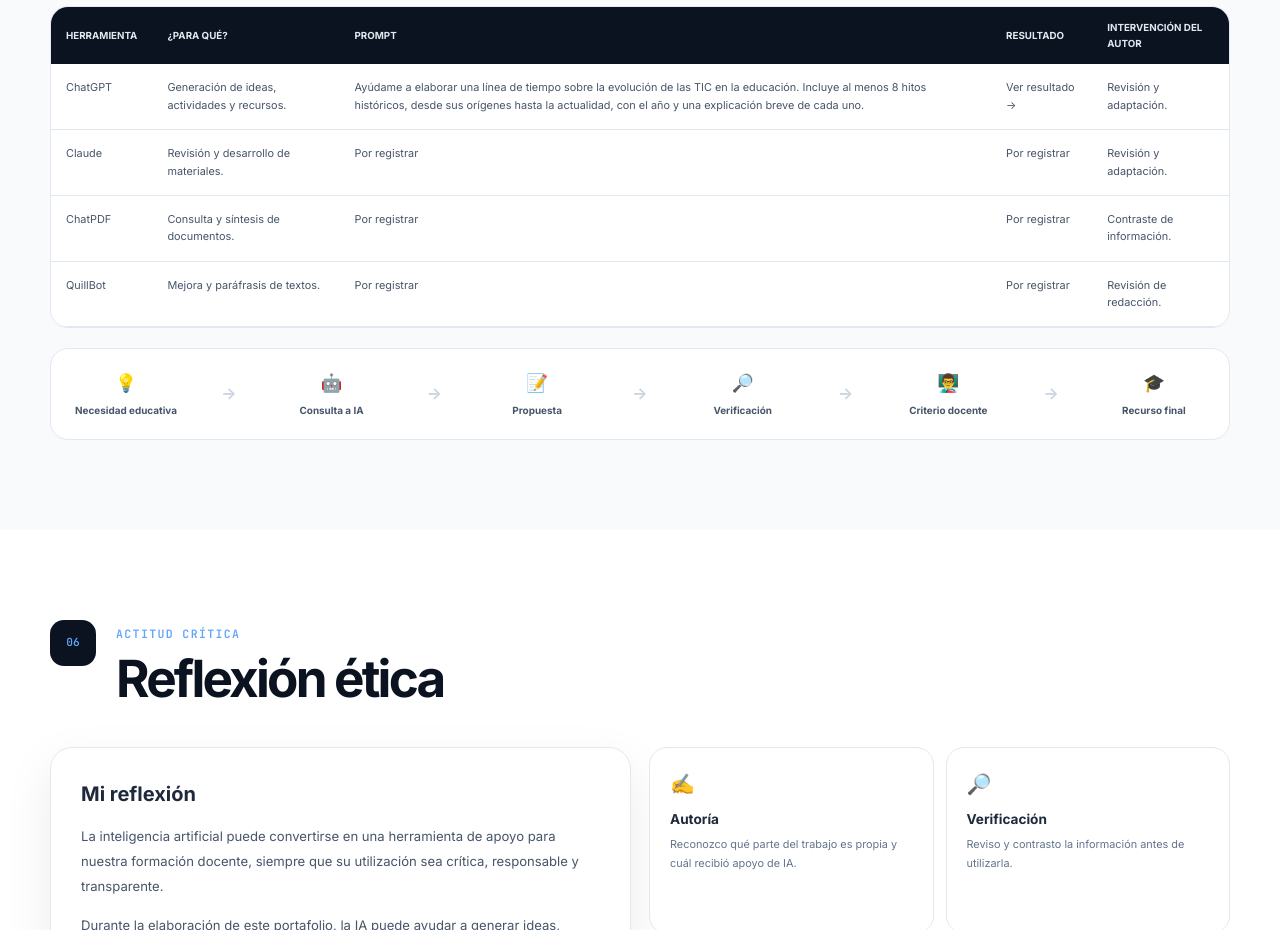
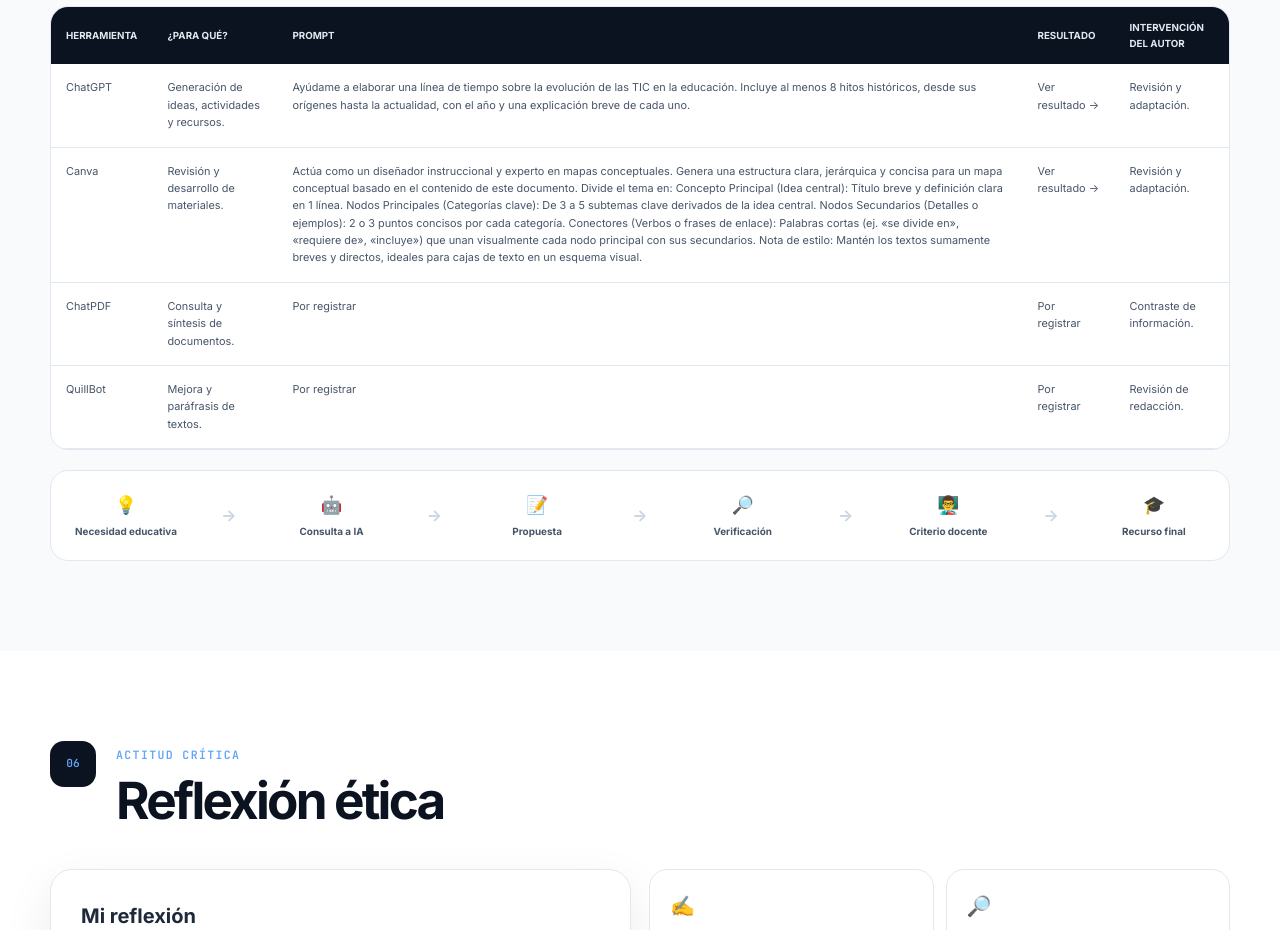
Before and after one commit to Eheyen/EF-TIC, a plain HTML site: page index.html in a window 1280 px wide. Shown: the part 5420-6350 px from the top of the page. Drawn offline with Linux system fonts and the light colour scheme.

Commit message:
Actualización del proyecto

```diff
--- a/index.html
+++ b/index.html
@@ -1375,7 +1375,7 @@
                             <tr>
 
                                 <td>
-                                    Claude
+                                    Canva
                                 </td>
 
                                 <td>
@@ -1384,11 +1384,25 @@
                                 </td>
 
                                 <td>
-                                    Por registrar
+                                    Actúa como un diseñador instruccional y experto en mapas conceptuales. Genera una estructura clara, jerárquica y concisa para un mapa conceptual basado en el contenido de este documento. Divide el tema en:
+
+                                    Concepto Principal (Idea central): Título breve y definición clara en 1 línea.
+
+                                    Nodos Principales (Categorías clave): De 3 a 5 subtemas clave derivados de la idea central.
+
+                                    Nodos Secundarios (Detalles o ejemplos): 2 o 3 puntos concisos por cada categoría.
+
+                                    Conectores (Verbos o frases de enlace): Palabras cortas (ej. «se divide en», «requiere de», «incluye») que unan visualmente cada nodo principal con sus secundarios.
+
+                                    Nota de estilo: Mantén los textos sumamente breves y directos, ideales para cajas de texto en un esquema visual.
                                 </td>
 
                                 <td>
-                                    Por registrar
+                                   <a href="https://www.canva.com/design/DAHTpdXDHqg/mPtmMESCQ4RmVQeE7DkhQQ/edit"
+                                        target="_blank"
+                                        rel="noopener noreferrer">
+                                        Ver resultado →
+                                    </a>
                                 </td>
 
                                 <td>
```
